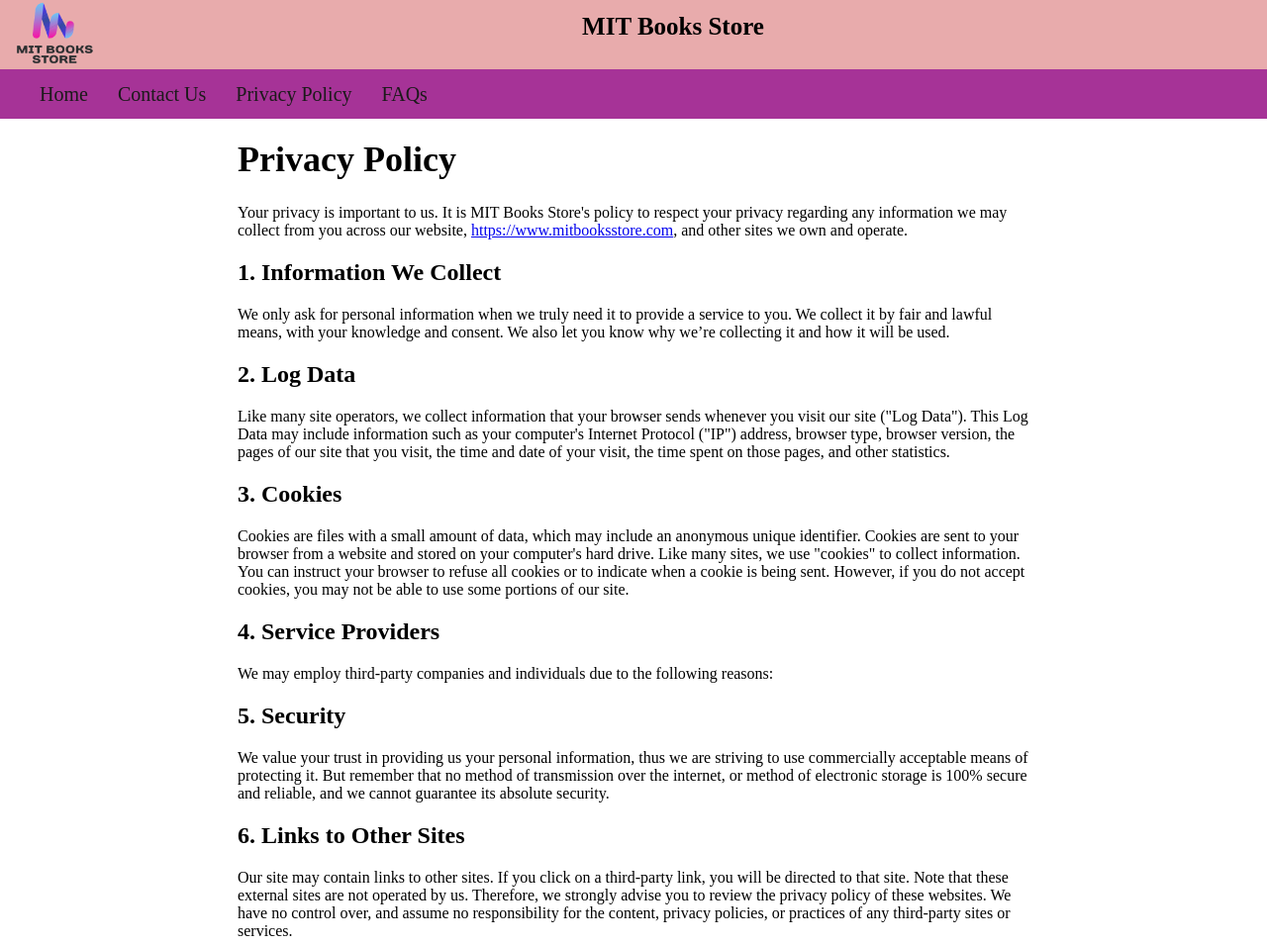
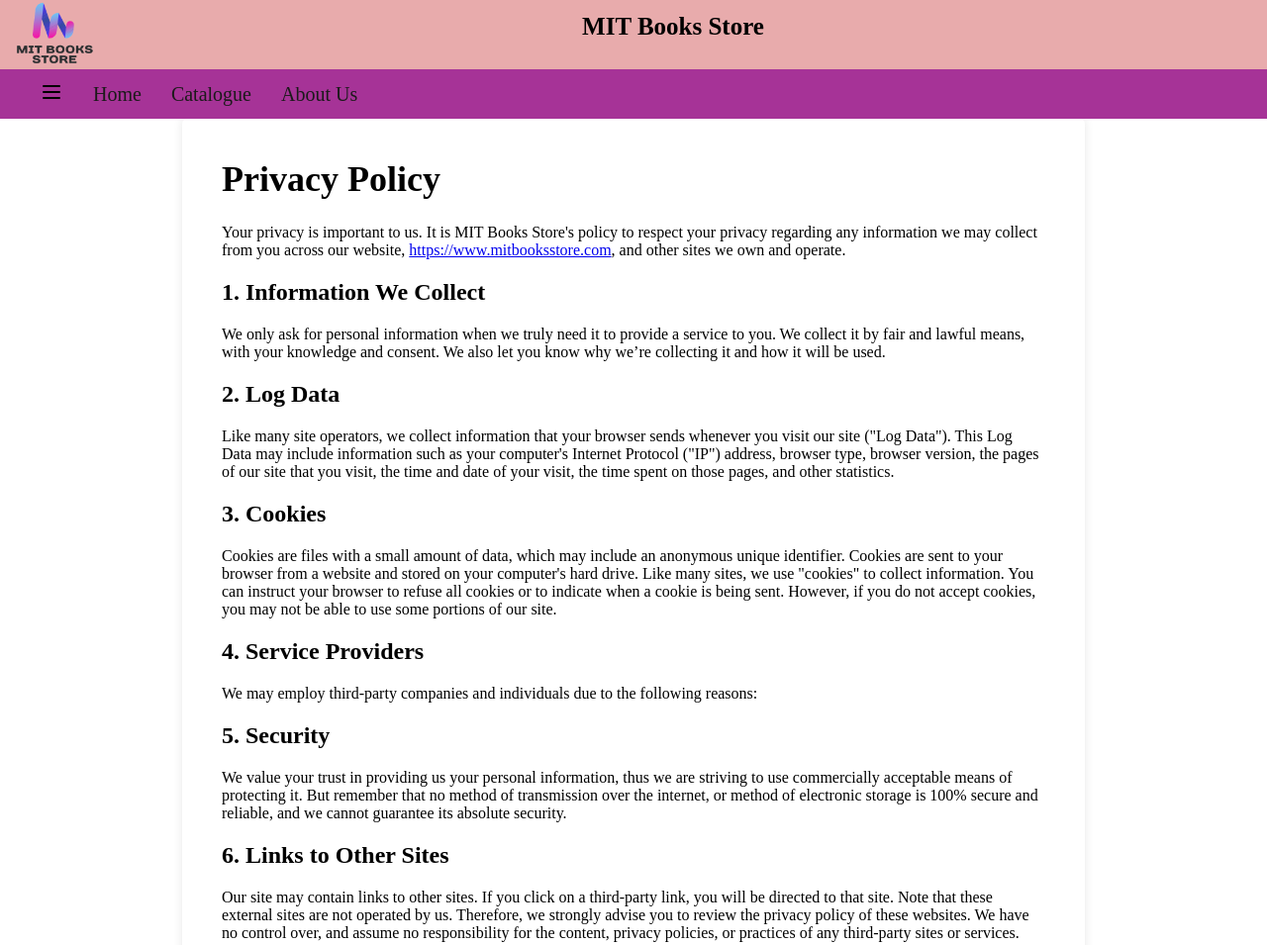
Before and after one commit to tech2manish/college-project, a plain HTML site: page privacy-policy.html in a window 1280 px wide. Shown: the top 955 px of the page at 99% size. Drawn offline with Linux system fonts and the light colour scheme; files whose address does not match are found by name.

Commit message:
Update privacy-policy.html

```diff
--- a/privacy-policy.html
+++ b/privacy-policy.html
@@ -4,13 +4,16 @@
 <head>
   <meta charset="UTF-8">
   <meta name="viewport" content="width=device-width, initial-scale=1.0">
-  <title>MIT Books Store</title>
+  <title>MIT Books Store | Privacy Policy</title>
   <link rel="stylesheet" href="style.css">
   <style>
     .container {
-      max-width: 800px;
+      max-width: 65%;
       margin: 0 auto;
-      padding: 20px;
+      background-color: #fff;
+      padding: 40px;
+      border-radius: 5px;
+      box-shadow: 0 0 10px rgba(0, 0, 0, 0.1);
     }
 
     h1,
@@ -62,12 +65,25 @@
 
   <nav>
     <div class="left-nav">
-      <a href="index.html" id="showProduct">Home</a>
-      <a href="contact-us.html">Contact Us</a>
-      <a href="privacy-policy.html">Privacy Policy</a>
-      <a href="faqs.html">FAQs</a>
+      <a href="#" id="toggleButton"><img src="/Photos/menu.png" alt="menu"></a>
+      <a href="index.html">Home</a>
+      <a href="#" id="showProduct">Catalogue</a>
+      <li>
+        <a href="#">About Us</a>
+        <ul>
+          <li><a href="contact-us.html">Contact Us</a></li>
+          <li><a href="our-teams.html">Our Teams</a></li>
+          <li><a href="privacy-policy.html">Privacy Policy</a></li>
+          <li><a href="faqs.html">FAQs</a></li>
+          <li><a href="about-us.html">About Us</a></li>
+        </ul>
+      </li>
     </div>
-
+    <!-- <div class="right-nav">
+      <input type="search" name="search" id="searchInput" oninput="filterCards()" placeholder="Search">
+      <a href="#" class="showLogin">Login/Signup</a>
+      <a href="#"><img src="/Photos/shopping-bag.png" alt="sopping bag"></a>
+    </div> -->
   </nav>
 
   <main>
```
